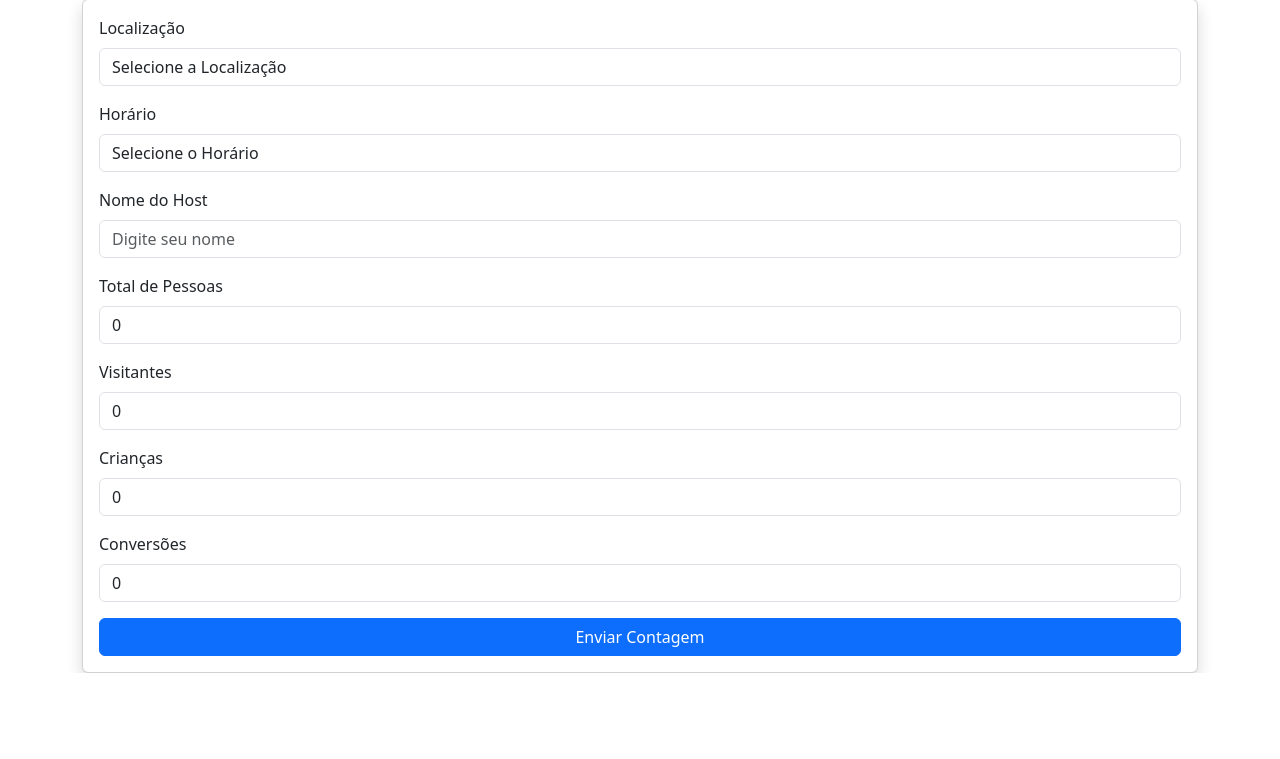
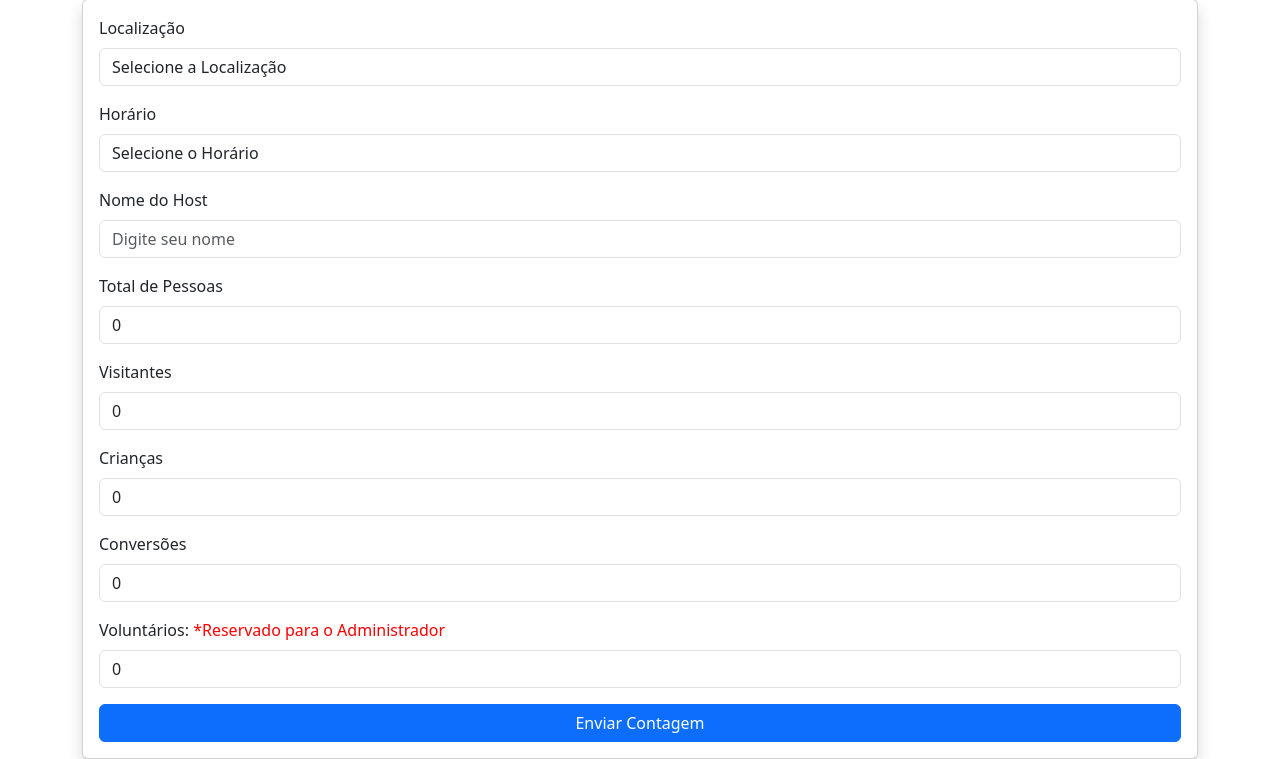
Before and after one commit to tiagolch/counting_people, a Django app: page / in a window 1280 px wide. Shown: the part 187-946 px from the top of the page. Before the commit the page ends 860 px from the top, so only its background shows below. Run offline with Django 5.2, Linux system fonts and the light colour scheme; data that the repository does not hold is empty.

Commit message:
Adicionado contagem de voluntarios
Signed-off-by: Tiago <tiagolch@hotmail.com>

```diff
--- a/core/forms.py
+++ b/core/forms.py
@@ -56,9 +56,20 @@ class ContagemForm(forms.ModelForm):
         initial=0
     )
 
+    voluntarios = forms.IntegerField(
+        widget=forms.NumberInput(attrs={
+            'class': 'form-control',
+            'placeholder': '*Reservado para o líder',
+            'aria-placeholder': '*Reservado para o líder',
+            'label': 'Volutarios: Reservado para o líder',
+            'min': 0,
+        }),
+        initial=0
+    )
+
     class Meta:
         model = Contagem
-        fields = ['localizacao', 'horario', 'host_nome', 'total_pessoas', 'visitantes', 'criancas', 'conversoes']
+        fields = ['localizacao', 'horario', 'host_nome', 'total_pessoas', 'visitantes', 'criancas', 'conversoes', 'voluntarios']
 
     def __init__(self, *args, **kwargs):
         super(ContagemForm, self).__init__(*args, **kwargs)
--- a/core/models.py
+++ b/core/models.py
@@ -35,6 +35,7 @@ class Contagem(models.Model):
     visitantes = models.PositiveIntegerField(default=0)
     criancas = models.PositiveIntegerField(default=0)
     conversoes = models.PositiveIntegerField(default=0)
+    voluntarios = models.PositiveIntegerField(default=0)
     data_registro = models.DateTimeField(default=now)
     validado = models.BooleanField(default=False)
 
--- a/core/views.py
+++ b/core/views.py
@@ -3,7 +3,7 @@ from .forms import ContagemForm
 from django.shortcuts import render, get_object_or_404
 from .models import Contagem
 from django.utils.timezone import now
-from django.db.models import Sum
+from django.db.models import Sum, F
 from .models import Contagem, Localizacao, Reuniao
 from django.http import JsonResponse
 from datetime import datetime
@@ -20,13 +20,15 @@ def enviar_contagem(request):
                 visitantes = form.cleaned_data.get('visitantes', 0)
                 criancas = form.cleaned_data.get('criancas', 0)
                 conversoes = form.cleaned_data.get('conversoes', 0)
+                voluntarios = form.cleaned_data.get('voluntarios', 0)
 
                 mensagem = (
                     f"Contagens enviadas com sucesso! (Totais: "
                     f"Pessoas: {total_pessoas}, "
                     f"Visitantes: {visitantes}, "
                     f"Crianças: {criancas}, "
-                    f"Conversões: {conversoes})"
+                    f"Conversões: {conversoes}, "
+                    f"Voluntários: {voluntarios})"
                 )
                 messages.success(request, mensagem)
                 return redirect('enviar_contagem')
@@ -82,8 +84,11 @@ def resumo_contagem(request):
         total_pessoas=Sum('total_pessoas'),
         total_visitantes=Sum('visitantes'),
         total_criancas=Sum('criancas'),
-        total_conversoes=Sum('conversoes')
+        total_conversoes=Sum('conversoes'),
+        total_voluntarios=Sum('voluntarios')
     )
+
+    total_com_voluntarios = (totais.get('total_pessoas') or 0) + (totais.get('total_voluntarios') or 0)
 
     return render(request, 'resumo_contagem.html', {
         'contagens': contagens,
@@ -94,7 +99,8 @@ def resumo_contagem(request):
         'localizacao_selecionada': localizacao_selecionada,
         'horario_filtro': horario_filtro,
         'validado_filtro': validado_filtro,
-        'totais': totais
+        'totais': totais,
+        'total_com_voluntarios': total_com_voluntarios,
     })
 
 
--- a/templates/contagem_form.html
+++ b/templates/contagem_form.html
@@ -73,6 +73,15 @@
                     {{ form.conversoes }}
                 </div>
 
+                <!-- Voluntários -->
+                <div class="mb-3">
+                    <label for="id_voluntarios" class="form-label">
+                        Voluntários: <span style="color: red;">*Reservado para o Administrador</span>
+                    </label>
+                    {{ form.voluntarios }}
+                </div>
+
+
                 <button type="submit" class="btn btn-primary w-100">Enviar Contagem</button>
             </form>
         </div>
--- a/templates/resumo_contagem.html
+++ b/templates/resumo_contagem.html
@@ -93,6 +93,8 @@
                 <li class="list-group-item"><strong>Total de Visitantes:</strong> {{ totais.total_visitantes|default:"0" }}</li>
                 <li class="list-group-item"><strong>Total de Crianças:</strong> {{ totais.total_criancas|default:"0" }}</li>
                 <li class="list-group-item"><strong>Total de Conversões:</strong> {{ totais.total_conversoes|default:"0" }}</li>
+                <li class="list-group-item"><strong>Total de Voluntarios:</strong> {{ totais.total_voluntarios|default:"0" }}</strong></li>
+                <li class="list-group-item"><strong>Total Geral (Com Voluntários):</strong> {{ total_com_voluntarios|default:"0" }}</strong></li>
             </ul>
 
             <button class="btn btn-success mt-3" onclick="copiarResumo()">
@@ -106,6 +108,8 @@ Total de Pessoas: {{ totais.total_pessoas|default:"0" }}
                 Total de Visitantes: {{ totais.total_visitantes|default:"0" }}
                 Total de Crianças: {{ totais.total_criancas|default:"0" }}
                 Total de Conversões: {{ totais.total_conversoes|default:"0" }}
+                Total de Voluntarios: {{ totais.total_voluntarios|default:"0" }}
+                Total Geral (Com Voluntários): {{ total_com_voluntarios|default:"0" }}
             </textarea>
         </div>
     </div>
@@ -123,6 +127,7 @@ Total de Conversões: {{ totais.total_conversoes|default:"0" }}
                         <th>Visitantes</th>
                         <th>Crianças</th>
                         <th>Conversões</th>
+                        <th>Voluntários</th>
                         <th>Validado</th>
                         <th>Ação</th>
                     </tr>
@@ -136,6 +141,7 @@ Total de Conversões: {{ totais.total_conversoes|default:"0" }}
                         <td>{{ contagem.visitantes }}</td>
                         <td>{{ contagem.criancas }}</td>
                         <td>{{ contagem.conversoes }}</td>
+                        <td>{{ contagem.voluntarios }}</td>
                         <td>
                             <span id="validado-{{ contagem.id }}" class="badge {% if contagem.validado %}bg-success{% else %}bg-danger{% endif %}">
                                 {% if contagem.validado %}Sim{% else %}Não{% endif %}
```
Also changed, not shown: core/migrations/0001_initial.py. Lines whose indentation alone changed are shown as unchanged.
